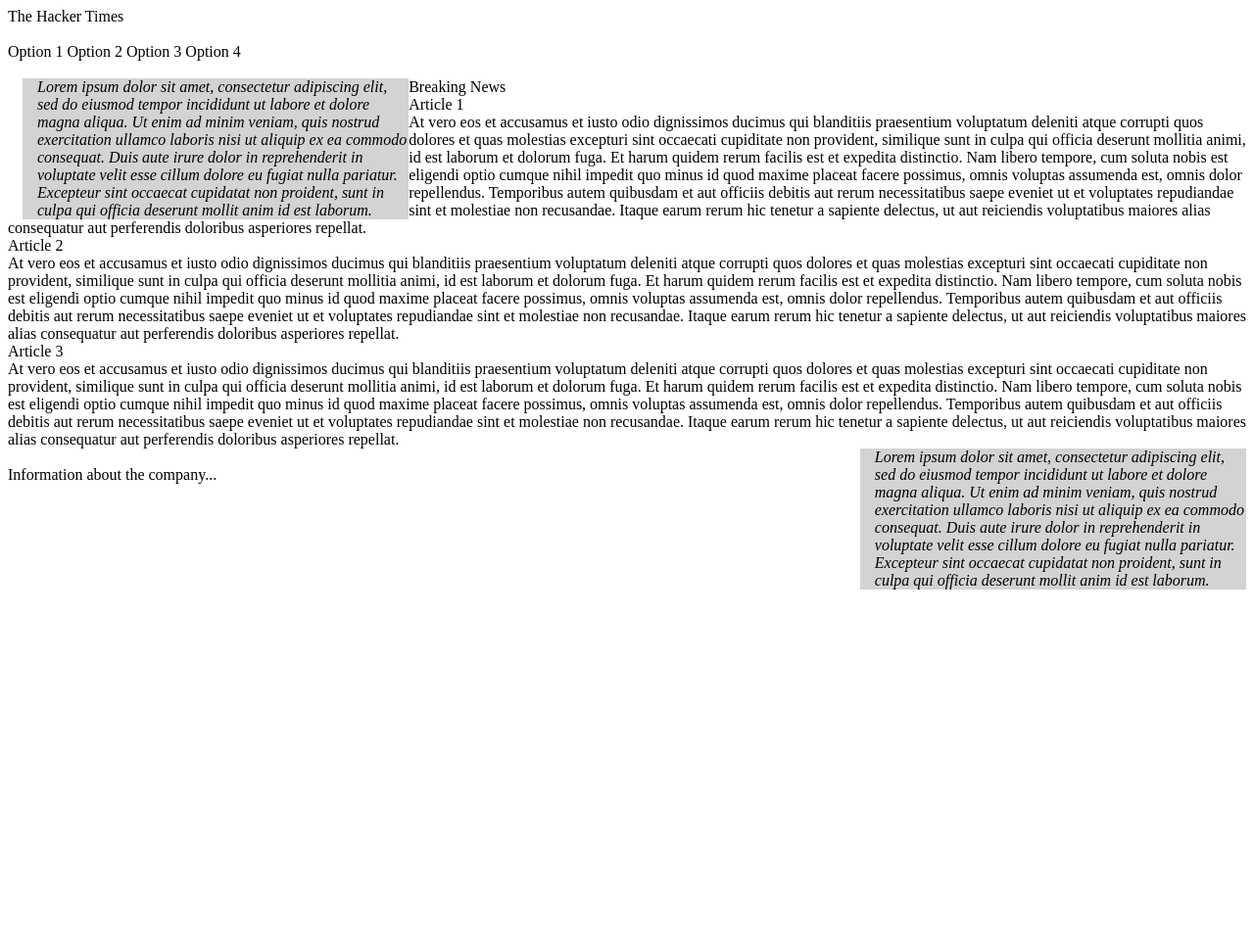
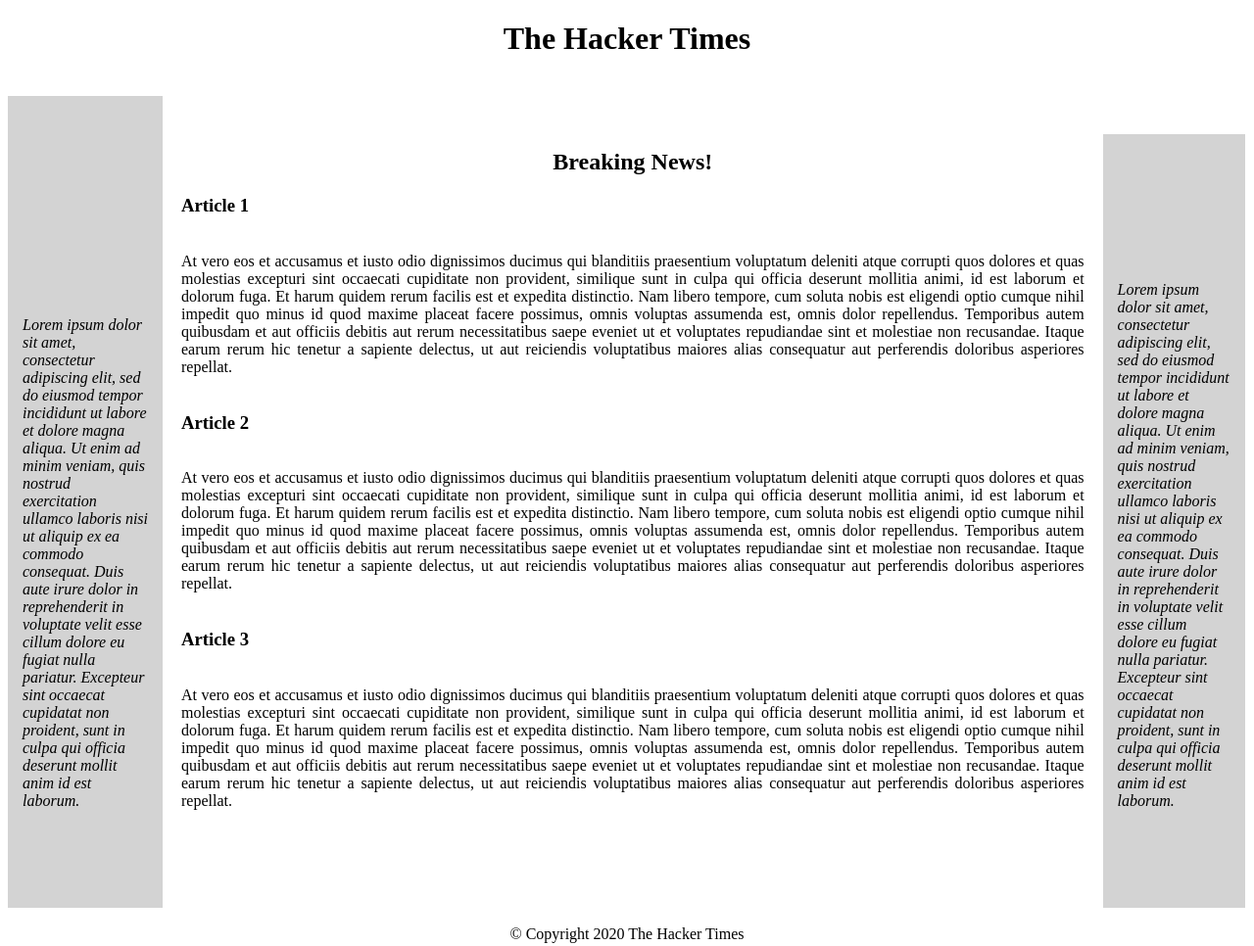
Before and after one commit to HackerUSA-CE/CSS-My-CSS-Garden, a plain HTML site: page index.html in a window 1280 px wide. Shown: the whole page at 98% size. Before the commit the page ends 800 px from the top, so only its background shows below. Drawn offline with Linux system fonts and the light colour scheme.

Commit message:
Done with starter code

```diff
--- a/helper.css
+++ b/helper.css
@@ -1,21 +1,31 @@
+header,
+footer {
+    text-align: center;
+}
+
 .aside-left {
-    width: 30%;
-    padding-left: 15px;
-    margin-left: 15px;
-    float: left;
+    width: 10vw;
+    padding: 225px 15px 100px;
+    margin-left: 0px;
+    display: inline-block;
     font-style: italic;
     background-color: lightgray;
 }
 
 .aside-right {
-    width: 30%;
-    padding-left: 15px;
-    margin-left: 15px;
-    float: right;
+    width: 9vw;
+    padding: 150px 15px 100px;
+    display: inline-block;
     font-style: italic;
     background-color: lightgray;
 }
 
-nav {
-    display: block;
+section {
+    width: 72vw;
+    display: inline-block;
+    padding: 15px 15px 15px;
 }
+
+article {
+    text-align: justify;
+}
--- a/index.html
+++ b/index.html
@@ -5,41 +5,42 @@
     <title>The Hacker Times</title>
     <link rel="stylesheet" type="text/css" href="main.css" />
     <link rel="stylesheet" type="text/css" href="helper.css" />
+    <meta name="viewport" content="width=device-width, initial-scale=1.0">
 </head>
 
 <body>
     <header>
-        The Hacker Times
+        <h1>The Hacker Times</h1>
     </header>
-    <br/>
-    <nav>
-        <a>Option 1</a>
-        <a>Option 2</a>
-        <a>Option 3</a>
-        <a>Option 4</a>
-    </nav>
     <br/>
     <aside class="aside-left">
         Lorem ipsum dolor sit amet, consectetur adipiscing elit, sed do eiusmod tempor incididunt ut labore et dolore magna aliqua. Ut enim ad minim veniam, quis nostrud exercitation ullamco laboris nisi ut aliquip ex ea commodo consequat. Duis aute irure dolor
         in reprehenderit in voluptate velit esse cillum dolore eu fugiat nulla pariatur. Excepteur sint occaecat cupidatat non proident, sunt in culpa qui officia deserunt mollit anim id est laborum.
     </aside>
     <section>
-        Breaking News
-        <header>Article 1</header>
+        <header>
+            <h2>Breaking News!</h2>
+        </header>
+        <h3>Article 1</h3>
+        <br/>
         <article>
             At vero eos et accusamus et iusto odio dignissimos ducimus qui blanditiis praesentium voluptatum deleniti atque corrupti quos dolores et quas molestias excepturi sint occaecati cupiditate non provident, similique sunt in culpa qui officia deserunt mollitia
             animi, id est laborum et dolorum fuga. Et harum quidem rerum facilis est et expedita distinctio. Nam libero tempore, cum soluta nobis est eligendi optio cumque nihil impedit quo minus id quod maxime placeat facere possimus, omnis voluptas
             assumenda est, omnis dolor repellendus. Temporibus autem quibusdam et aut officiis debitis aut rerum necessitatibus saepe eveniet ut et voluptates repudiandae sint et molestiae non recusandae. Itaque earum rerum hic tenetur a sapiente delectus,
             ut aut reiciendis voluptatibus maiores alias consequatur aut perferendis doloribus asperiores repellat.
         </article>
-        <header>Article 2</header>
+        <br/>
+        <h3>Article 2</h3>
+        <br/>
         <article>
             At vero eos et accusamus et iusto odio dignissimos ducimus qui blanditiis praesentium voluptatum deleniti atque corrupti quos dolores et quas molestias excepturi sint occaecati cupiditate non provident, similique sunt in culpa qui officia deserunt mollitia
             animi, id est laborum et dolorum fuga. Et harum quidem rerum facilis est et expedita distinctio. Nam libero tempore, cum soluta nobis est eligendi optio cumque nihil impedit quo minus id quod maxime placeat facere possimus, omnis voluptas
             assumenda est, omnis dolor repellendus. Temporibus autem quibusdam et aut officiis debitis aut rerum necessitatibus saepe eveniet ut et voluptates repudiandae sint et molestiae non recusandae. Itaque earum rerum hic tenetur a sapiente delectus,
             ut aut reiciendis voluptatibus maiores alias consequatur aut perferendis doloribus asperiores repellat.
         </article>
-        <header>Article 3</header>
+        <br/>
+        <h3>Article 3</h3>
+        <br/>
         <article>
             At vero eos et accusamus et iusto odio dignissimos ducimus qui blanditiis praesentium voluptatum deleniti atque corrupti quos dolores et quas molestias excepturi sint occaecati cupiditate non provident, similique sunt in culpa qui officia deserunt mollitia
             animi, id est laborum et dolorum fuga. Et harum quidem rerum facilis est et expedita distinctio. Nam libero tempore, cum soluta nobis est eligendi optio cumque nihil impedit quo minus id quod maxime placeat facere possimus, omnis voluptas
@@ -52,8 +53,9 @@
         in reprehenderit in voluptate velit esse cillum dolore eu fugiat nulla pariatur. Excepteur sint occaecat cupidatat non proident, sunt in culpa qui officia deserunt mollit anim id est laborum.
     </aside>
     <br/>
+    <br/>
     <footer>
-        Information about the company...
+        &copy; Copyright 2020 The Hacker Times
     </footer>
 </body>
 
```
